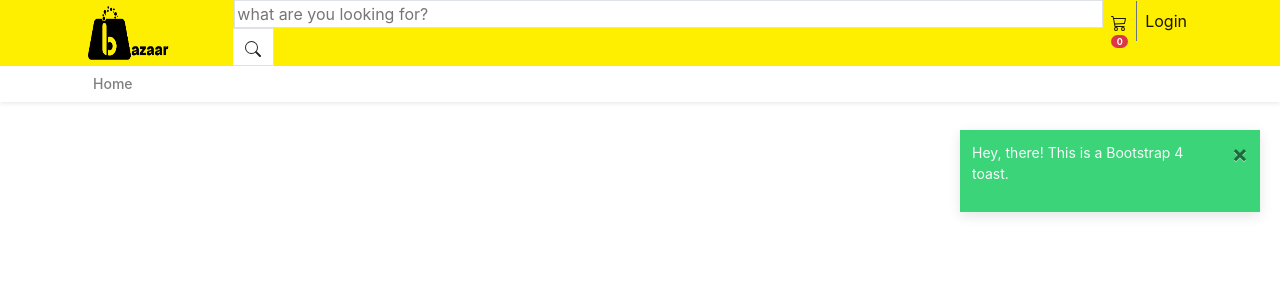
After one commit to alok9038/bazaar_ci, a CodeIgniter app: page /bazaar/index.php/home/asdf in a window 1280 px wide. The commit adds this page. Shown: the top 300 px of the page. Run offline with CodeIgniter, Linux system fonts and the light colour scheme; data that the repository does not hold is empty; some libraries are stand-ins or nearby versions.

Commit message:
minor designing

```diff
--- a/application/config/config.php
+++ b/application/config/config.php
@@ -23,7 +23,7 @@ defined('BASEPATH') OR exit('No direct script access allowed');
 | a PHP script and you can easily do that on your own.
 |
 */
-$config['base_url'] = '';
+$config['base_url'] = 'http://localhost/bazaar/';
 
 /*
 |--------------------------------------------------------------------------
--- a/application/config/routes.php
+++ b/application/config/routes.php
@@ -49,6 +49,9 @@ defined('BASEPATH') OR exit('No direct script access allowed');
 | Examples:	my-controller/index	-> my_controller/index
 |		my-controller/my-method	-> my_controller/my_method
 */
-$route['default_controller'] = 'home';
+$route['default_controller'] = 'home/index';
+$route['product/(:any)'] = 'home/product/$1';
+$route['category/(:any)'] = 'home/category/$1';
+
 $route['404_override'] = '';
 $route['translate_uri_dashes'] = FALSE;
--- a/application/controllers/Admin.php
+++ b/application/controllers/Admin.php
@@ -43,6 +43,9 @@ class Admin extends CI_Controller{
     }
 
     public function addProduct(){
+
+        $slug = url_title($this->input->post('title'), 'dash', TRUE);
+
         $this->form_validation->set_rules('title','title','required');
         $this->form_validation->set_rules('price','price','required');
         $this->form_validation->set_rules('discount_price','discount_price','required');
@@ -69,6 +72,7 @@ class Admin extends CI_Controller{
                      'discount_price' => $_POST['discount_price'],
                      'brand' => $_POST['brand'],
                      'model' => $_POST['model'],
+                     'item_slug' =>$slug,
                      'category' => $_POST['category'],
                      'image' => $_FILES['image']['name'],
                      'description' => $_POST['description'],
--- a/application/controllers/Home.php
+++ b/application/controllers/Home.php
@@ -38,13 +38,19 @@ class Home extends CI_Controller{
         $this->commanView($this->data);
     }
 
-     public function product($id){
+     public function product($slug){
         //$this->data['product] = $this->db->where(["id"=$id])->get("item")->row();
-        $this->data['product'] = $this->work->calling('item',array("id"=>$id));
+        $this->data['product'] = $this->work->calling('item',array("item_slug"=>$slug));
         $this->load->view('public/include/header',$this->data);
         $this->load->view('public/product', $this->data);
         $this->load->view('public/include/footer');
     }
 
+    public function asdf(){
+        $this->load->view('public/include/header',$this->data);
+        $this->load->view('public/asdf');
+        $this->load->view('public/include/footer');
+    }
+
 }
 ?>
--- a/application/controllers/User.php
+++ b/application/controllers/User.php
@@ -110,6 +110,7 @@
                         else{
                             $this->db->insert("order_item",$cond);
                         }
+                        $this->session->set_flashdata('error', 'Item successfully added to cart');
                         redirect('user/cart');
                     }
                     else{
@@ -118,8 +119,9 @@
                         echo $last_id = $this->db->insert_id();
 
                         $orderitem = $this->db->insert("order_item",["ordered"=>false,"user_id"=>$user->id,"order_id"=>$last_id,'item_id'=>$item_id]);
-
+                        $this->session->set_flashdata('error', 'Item successfully added to cart');
                     }
+                    $this->session->set_flashdata('error', 'Item successfully added to cart');
                     redirect("user/cart");
                 }
             }
--- /dev/null
+++ b/application/views/public/asdf.php
@@ -0,0 +1,27 @@
+
+    <div class="toast ml-auto rounded-0 border-0" role="alert" data-delay="2000" data-autohide="false" style="position: absolute; top: 130px; right: 20px; min-width:300px;min-heigth:100px;">
+        <div class="toast-body" style='background:#00c851c4;'>
+
+            <button type="button" class="ml-2 mb-1 close" data-dismiss="toast" aria-label="Close">
+                <span aria-hidden="true">×</span>
+            </button>
+            <p class="text-light">Hey, there! This is a Bootstrap 4 toast. </p>
+         </div>
+    </div>
+
+
+    <div class="toast ml-auto rounded-0 border-0 alert-success" role="alert" data-delay="2000" data-autohide="true" style="position: absolute; top: 200px; right: 20px; min-width:300px;">
+        <div class="toast-body alert-success" style='background:#cc00009e;'>
+
+            <button type="button" class="ml-2 mb-1 close" data-dismiss="toast" aria-label="Close">
+                <span aria-hidden="true">×</span>
+            </button>
+            <p class="text-light">Hey, there! This is a Bootstrap 4 toast. </p>
+         </div>
+    </div>
+
+
+<script>
+// initialize and show Bootstrap 4 toast
+$('.toast').toast('show');
+</script>
--- a/application/views/public/cart.php
+++ b/application/views/public/cart.php
@@ -59,7 +59,7 @@
                 <div class="clearfix"></div>
 			</div>
 		</div>
-		<div class="col-lg-4" style="position:fixed; right:50px;">
+		<div class="col-lg-4" style="position:fixed; right:50px;z-index:-1;">
             <div class="card mt-5 rounded-0 shadow-sm ">
                 <div class="card-header h5 bg-white text-muted">Order Summary</div>
                 <div class="card-body">
@@ -85,7 +85,7 @@
         <div class="container pt-5">
 <div class="row mt-5">
     <div class="col-lg-5 mx-auto">
-    <h5 class="text-center">your cart is empty</h5>
+    <h5 class="text-center">Your cart is empty</h5>
     </div>
 </div>
 </div>
--- a/application/views/public/category_wise.php
+++ b/application/views/public/category_wise.php
@@ -15,7 +15,7 @@
 						style="height:150px;">
 				</div>
 				<div class="col-lg-8 p-3">
-					<h4 class="text-truncate h5 text-muted"><a href="<?= base_url('home/product/'.$item->id);?>"
+					<h4 class="text-truncate h5 text-muted"><a href="<?= base_url('product/').$item->item_slug; ?>"
 							class="stretched-link post-link" id="post-link"><?= $item->title; ?></a></h4>
 					<p class="text-muted mt-n2 small">by <?= $item->brand; ?></p>
 					<span class="d-flex">
--- a/application/views/public/include/footer.php
+++ b/application/views/public/include/footer.php
@@ -1,4 +1,10 @@
 <script src="https://code.jquery.com/jquery-3.5.1.slim.min.js" integrity="sha384-DfXdz2htPH0lsSSs5nCTpuj/zy4C+OGpamoFVy38MVBnE+IbbVYUew+OrCXaRkfj" crossorigin="anonymous"></script>
 <script src="https://cdn.jsdelivr.net/npm/bootstrap@4.5.3/dist/js/bootstrap.bundle.min.js" integrity="sha384-ho+j7jyWK8fNQe+A12Hb8AhRq26LrZ/JpcUGGOn+Y7RsweNrtN/tE3MoK7ZeZDyx" crossorigin="anonymous"></script>
+
+<script>
+// initialize and show Bootstrap 4 toast
+$('.toast').toast('show');
+</script>
+
 </body>
 </html>
--- a/application/views/public/include/header.php
+++ b/application/views/public/include/header.php
@@ -7,14 +7,18 @@
     <link rel="stylesheet" href="<?= base_url('assets/css/style.css'); ?>">
     <script src="https://kit.fontawesome.com/24429d851b.js" crossorigin="anonymous"></script>
     <script src="https://code.jquery.com/jquery-2.2.4.min.js" ></script>
+    <link rel="stylesheet" href="https://stackpath.bootstrapcdn.com/bootstrap/4.5.2/css/bootstrap.min.css">
+    <link rel="stylesheet" href="https://maxcdn.bootstrapcdn.com/font-awesome/4.7.0/css/font-awesome.min.css">
+    <script src="https://code.jquery.com/jquery-3.5.1.min.js"></script>
+    <script src="https://cdn.jsdelivr.net/npm/popper.js@1.16.1/dist/umd/popper.min.js"></script>
 
 </head>
 <style>
-  .category .nav-item a{
+  .category .nav-item {
     transition:all .3s linear;
 
     }
-  .category .nav-item a:hover{
+  .category .nav-item:hover{
     box-shadow: 0 .5rem 1rem rgba(0,0,0,.15)!important;
 
     }
@@ -29,7 +33,10 @@
       <div class="input-group">
           <input class=" border search rounded-0" size="80" type="search" placeholder="what are you looking for?" aria-label="Search">
           <div class="input-group-append">
-              <button class="btn bg-white border border-left-0 rounded-0 " type="submit"><i class="fa fa-search"></i></button>
+              <button class="btn bg-white border border-left-0 rounded-0 " type="submit"><svg width="1em" height="1em" viewBox="0 0 16 16" class="bi bi-search" fill="currentColor" xmlns="http://www.w3.org/2000/svg">
+  <path fill-rule="evenodd" d="M10.442 10.442a1 1 0 0 1 1.415 0l3.85 3.85a1 1 0 0 1-1.414 1.415l-3.85-3.85a1 1 0 0 1 0-1.415z"/>
+  <path fill-rule="evenodd" d="M6.5 12a5.5 5.5 0 1 0 0-11 5.5 5.5 0 0 0 0 11zM13 6.5a6.5 6.5 0 1 1-13 0 6.5 6.5 0 0 1 13 0z"/>
+</svg></button>
           </div>
       </div>
     </form>
@@ -41,7 +48,9 @@
     <div class="collapse navbar-collapse" id="navbarSupportedContent">
     <ul class="navbar-nav ml-auto">
       <li class="nav-item">
-  <a class="nav-link active" href="<?= base_url('user/cart'); ?>" tabindex="-1" aria-disabled="true"><i class="fas fa-shopping-cart"></i> <sup><span class="badge badge-danger badge-pill"><?php if($this->session->userdata("admin")): ?><?= count($items); ?><?php else: ?>0<?php endif; ?></span></sup></a>
+  <a class="nav-link active" href="<?= base_url('user/cart'); ?>" tabindex="-1" aria-disabled="true"><svg width="1em" height="1em" viewBox="0 0 16 16" class="bi bi-cart3" fill="currentColor" xmlns="http://www.w3.org/2000/svg">
+  <path fill-rule="evenodd" d="M0 1.5A.5.5 0 0 1 .5 1H2a.5.5 0 0 1 .485.379L2.89 3H14.5a.5.5 0 0 1 .49.598l-1 5a.5.5 0 0 1-.465.401l-9.397.472L4.415 11H13a.5.5 0 0 1 0 1H4a.5.5 0 0 1-.491-.408L2.01 3.607 1.61 2H.5a.5.5 0 0 1-.5-.5zM3.102 4l.84 4.479 9.144-.459L13.89 4H3.102zM5 12a2 2 0 1 0 0 4 2 2 0 0 0 0-4zm7 0a2 2 0 1 0 0 4 2 2 0 0 0 0-4zm-7 1a1 1 0 1 0 0 2 1 1 0 0 0 0-2zm7 0a1 1 0 1 0 0 2 1 1 0 0 0 0-2z"/>
+</svg> <sup><span class="badge badge-danger badge-pill"><?php if($this->session->userdata("admin")): ?><?= count($items); ?><?php else: ?>0<?php endif; ?></span></sup></a>
       </li>
       <?php if($this->session->userdata("admin")): ?>
       <li class="nav-item ">
@@ -67,27 +76,29 @@
   </div>
 </div>
 </nav>
-<nav class="navbar navbar-expand-lg mb-5 navbar-light  shadow-sm  py-0 bg-white" style="top:65px!important;">
+<nav class="navbar navbar-expand-lg mb-3 navbar-light  shadow-sm  py-0 bg-white" style="top:65px!important;">
     <div class="container">
         <ul class="nav-pills nav navbar-nav category" id="category">
             <li class="nav-item rounded-0"><a href="<?= base_url('home'); ?>" class="nav-link rounded-0" style="font-weight:500;font-size:14px;">Home</a></li>
             <?php foreach($category as $cat): ?>
-            <li class="nav-item rounded-0 "><a href="<?= base_url('home/category/'.$cat->id); ?>" class="nav-link rounded-0 text-capitalize " style="font-weight:500; font-size:14px;"><?= $cat->title; ?></a></li>
+            <li class="nav-item rounded-0 "><a href="<?= base_url('category/'.$cat->id); ?>" class="nav-link rounded-0 text-capitalize " style="font-weight:500; font-size:14px;"><?= $cat->title; ?></a></li>
             <?php endforeach; ?>
         </ul>
     </div>
 </nav>
 
-
+<br>
 
 
 
 <?php if($msg = $this->session->flashdata('error')): ?>
-  <div class="container p-0 mb-0">
-  <div class="row">
-  <div class="col-lg-5 mx-auto">
-  <div class="alert alert-danger mt-5 rounded-0 shadow-sm border-0"><?= $msg; ?></div>
-  </div>
-</div>
-  </div>
+  <div class="toast ml-auto rounded-0 border-0" role="alert" data-delay="2000" data-autohide="true" style="position: absolute; top: 130px; right: 20px; min-width:300px;min-heigth:100px;">
+        <div class="toast-body" style='background:#00c851c4;'>
+
+            <button type="button" class="ml-2 mb-1 close" data-dismiss="toast" aria-label="Close">
+                <span aria-hidden="true">×</span>
+            </button>
+            <p class="text-light"><?= $msg; ?></p>
+         </div>
+    </div>
 <?php endif; ?>
--- a/application/views/public/product.php
+++ b/application/views/public/product.php
@@ -4,13 +4,13 @@
 	}
 
 </style>
-<div class="container p-0 mt-4 ">
+<div class="container pt-2 mt-5 ">
 	<nav aria-label="breadcrumb">
 		<ol class="breadcrumb rounded-0 bg-white shadow-sm">
 			<li class="breadcrumb-item"><a href="<?= base_url('home/index'); ?>" class="text-dark small">Home</a></li>
-			<li class="breadcrumb-item"><a href="<?= base_url('home/category/'.$product['0']->category); ?>"
+			<li class="breadcrumb-item"><a href="<?= base_url('category/'.$product['0']->category); ?>"
 					class="text-dark small"><?= $product['0']->category; ?></a></li>
-			<li class="breadcrumb-item active text-truncate small" aria-current="page"><?= $product['0']->title; ?></li>
+			<li class="breadcrumb-item active text-truncate small" aria-current="page"><?= substr($product['0']->title,0,100).'...';?></li>
 		</ol>
 	</nav>
 
```
Also changed, not shown: application/views/public/home.php (+9 -8 lines), assets/css/index.html (added, +11 -0 lines), assets/image/index.html (added, +11 -0 lines), assets/index.html (added, +11 -0 lines), assets/upload/index.html (added, +11 -0 lines), assets/upload/featured2.png (added).
